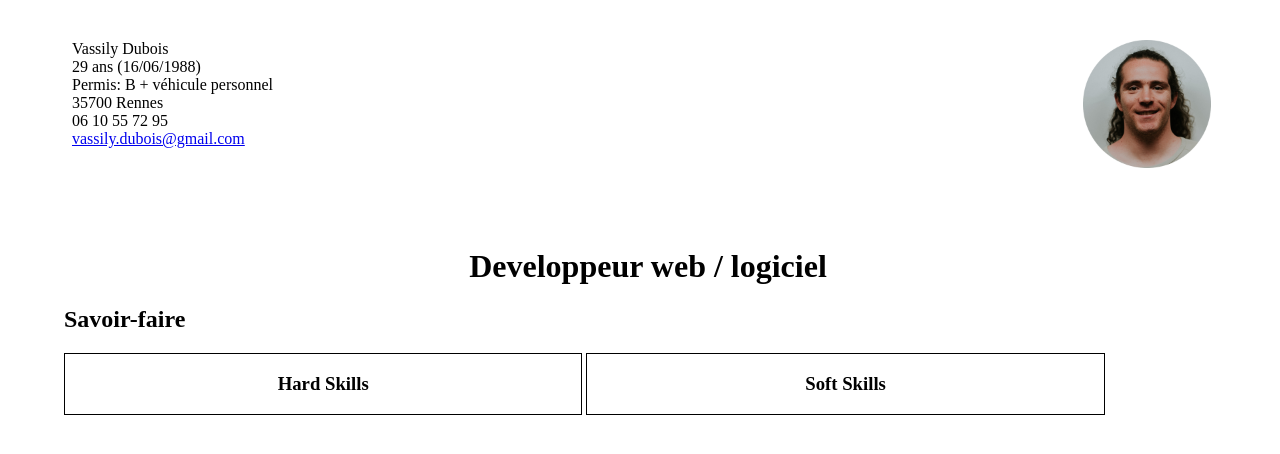
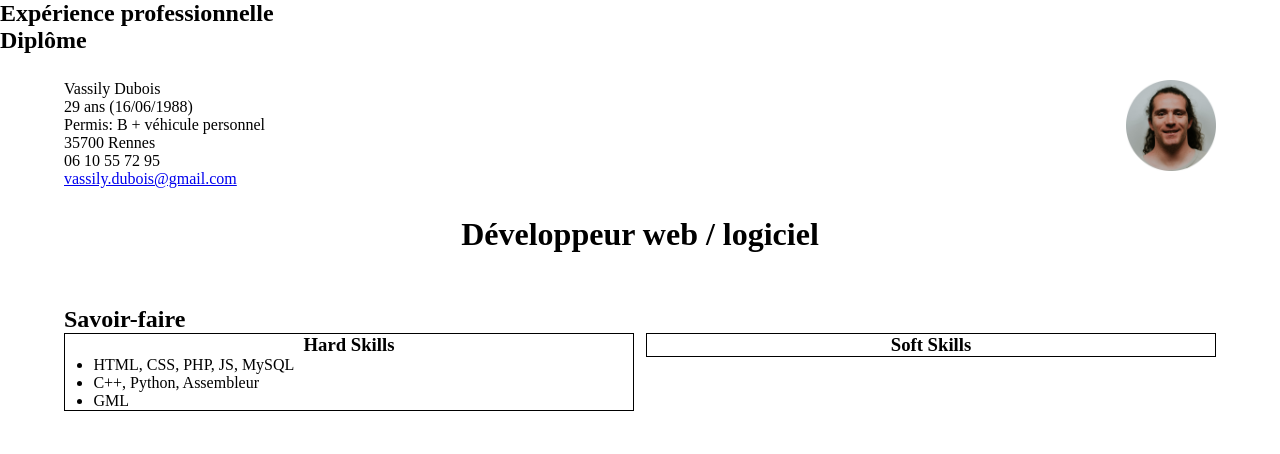
Before and after one commit to VassilyD/Portfolio, a plain HTML site: page CV/CV.html in a window 1280 px wide. Drawn offline with Linux system fonts and the light colour scheme.

Commit message:
Update expressionDeBesoin.md

```diff
--- a/CV/CV.html
+++ b/CV/CV.html
@@ -17,15 +17,50 @@
 		<img class="myFace" src="img/MyFace.png">
 	</div>
 
-	<h1 class="intitule">Developpeur web / logiciel</h1>
+	<h1 class="intitule">Développeur web / logiciel</h1>
 
 	<div class="savoir-faire">
 		<h2>Savoir-faire</h2>
-		<div class="skills-box">
-			<h3>Hard Skills</h3>
+		<div class="container">
+			<div class="skills-box hard-skills">
+				<h3>Hard Skills</h3>
+				<ul>
+					<li>HTML, CSS, PHP, JS, MySQL</li>
+					<li>C++, Python, Assembleur</li>
+					<li>GML</li>
+				</ul>
+			</div>
+			<div class="skills-box soft-skills">
+				<h3>Soft Skills</h3>
+			</div>
 		</div>
-		<div class="skills-box">
-			<h3>Soft Skills</h3>
+	</div>
+
+	<div class="experience">
+		<h2>Expérience professionnelle</h2>
+		<div class="container">
+			<div class="job-box">
+				<div "left-box">
+
+				</div>
+				<div "right-box">
+
+				</div>
+			</div>
+		</div>
+	</div>
+
+	<div class="diplome">
+		<h2>Diplôme</h2>
+		<div class="container">
+			<div class="diplome-box">
+				<div "left-box">
+
+				</div>
+				<div "right-box">
+
+				</div>
+			</div>
 		</div>
 	</div>
 
--- a/CV/css/main.css
+++ b/CV/css/main.css
@@ -1,40 +1,59 @@
 * {
 	box-sizing: border-box;
+	margin: 0;
+	padding: 0;
 }
 
 body {
-
+	--heightByVw: calc(1vw * (21 / 29.7));
+	height: calc(var(--heightByVw) * 100);
+	--fullWidth: 90vw;
+	--infoTop: 10vh;
+	--infoHeight: calc(10 * var(--heightByVw));
+	--titreTop: calc(var(--infoTop) + var(--infoHeight) + 5 * var(--heightByVw));
+	--titreHeight: calc(var(--heightByVw) * 5);
+	--savoirFaireTop: calc(var(--titreTop) + var(--titreHeight) + 5 * var(--heightByVw));
 }
 
 .info-civile {
-	position: relative;
-	margin: 5vh 5vw 10vh 5vw;
-	height: 10vw;
-	width: 89vw;
+	position: absolute;
+	top: 10vh;
+	left: 5vw;
+	height: calc(var(--heightByVw) * 10);
+	width: 90vw;
 }
 
 .myFace {
 	position: absolute;
 	top: 0;
-	left: calc(100% - 10vw);
-	height: 10vw;
-	width: 10vw;
+	right: 0;
+	height: var(--infoHeight);
+	width: var(--infoHeight);
 }
 
 .intitule {
-	width: 100vw;
+	position: absolute;
+	top: var(--titreTop);
+	left: 5vw;
+	width: 90vw;
 	text-align: center;
 }
 
+.container {
+	position: relative;
+	display: block;
+}
+
 .savoir-faire {
-	position: relative;
-	width: 90vw;
-	margin: 0 5vw;
-	margin: auto;
+	position: absolute;
+	top: var(--savoirFaireTop);
+	left: 5vw;
 }
 
 .skills-box {
-	width: 45%;
+	position: relative;
+	top: 0;
+	width: calc(var(--fullWidth) / 2 - 5%);
 	display: inline-block;
 	margin: 0;
 	border: 1px solid black;
@@ -45,3 +64,18 @@ body {
 	width: 100%;
 	text-align: center;
 }
+
+.hard-skills {
+	position: absolute;
+	left: 0;
+}
+
+.hard-skills ul {
+	position: relative;
+	left: 5%;
+}
+
+.soft-skills {
+	position: absolute;
+	left: calc(var(--fullWidth) / 2 + 5%);
+}
```
